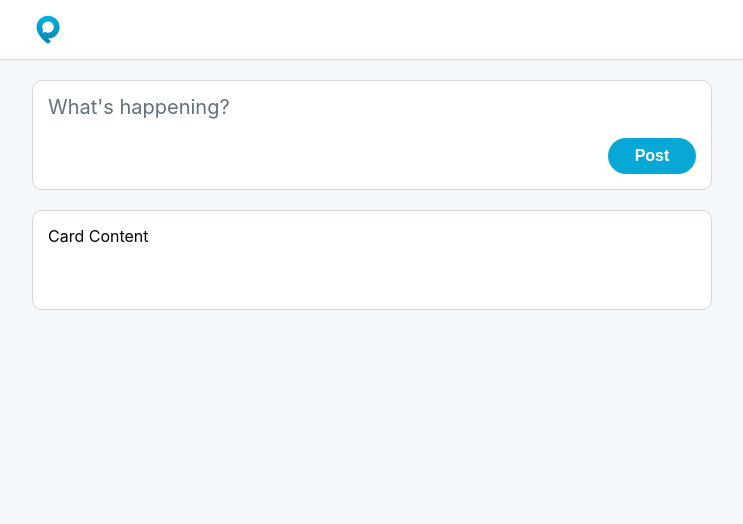
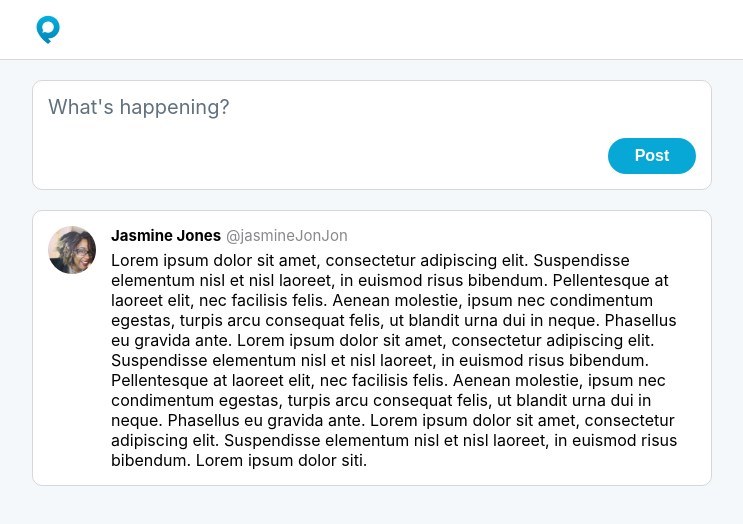
Before and after one commit to Matheuslm10/twitto, a React (Create React App) app: page / in a window 1280 px wide. Shown: the top 524 px of the page, without its empty margins (268-1011 px from the left). Built offline with nearby package versions, Linux system fonts and the light colour scheme.

Commit message:
feat: creates the base layout for the Post component.

```diff
--- /dev/null
+++ b/src/components/Post/index.tsx
@@ -0,0 +1,32 @@
+import React from 'react'
+import * as S from './styles'
+
+import Card from 'components/Card'
+
+import userExample from 'assets/user-example.jpeg'
+
+const user = {
+  name: 'Jasmine Jones',
+  username: 'jasmineJonJon',
+  postContent:
+    'Lorem ipsum dolor sit amet, consectetur adipiscing elit. Suspendisse elementum nisl et nisl laoreet, in euismod risus bibendum. Pellentesque at laoreet elit, nec facilisis felis. Aenean molestie, ipsum nec condimentum egestas, turpis arcu consequat felis, ut blandit urna dui in neque. Phasellus eu gravida ante. Lorem ipsum dolor sit amet, consectetur adipiscing elit. Suspendisse elementum nisl et nisl laoreet, in euismod risus bibendum. Pellentesque at laoreet elit, nec facilisis felis. Aenean molestie, ipsum nec condimentum egestas, turpis arcu consequat felis, ut blandit urna dui in neque. Phasellus eu gravida ante. Lorem ipsum dolor sit amet, consectetur adipiscing elit. Suspendisse elementum nisl et nisl laoreet, in euismod risus bibendum. Lorem ipsum dolor siti.',
+}
+
+const Post = () => {
+  return (
+    <Card>
+      <S.Wrapper>
+        <S.ProfilePicture src={userExample} />
+        <S.TextWrapper>
+          <S.UserInfoWrapper>
+            <h1>{user.name}</h1>
+            <h2>{'@' + user.username}</h2>
+          </S.UserInfoWrapper>
+          {user.postContent}
+        </S.TextWrapper>
+      </S.Wrapper>
+    </Card>
+  )
+}
+
+export default Post
--- /dev/null
+++ b/src/components/Post/styles.ts
@@ -0,0 +1,33 @@
+import styled from 'styled-components'
+
+export const Wrapper = styled.div`
+  display: flex;
+`
+
+export const ProfilePicture = styled.img`
+  height: 48px;
+  width: 48px;
+  border-radius: 100%;
+  margin-right: 15px;
+`
+
+export const TextWrapper = styled.div`
+  display: flex;
+  flex-direction: column;
+`
+
+export const UserInfoWrapper = styled.div`
+  display: flex;
+  margin-bottom: 5px;
+
+  h1 {
+    font-size: 15px;
+  }
+
+  h2 {
+    font-weight: normal;
+    font-size: 15px;
+    color: #87898c;
+    margin-left: 5px;
+  }
+`
--- a/src/components/PostMaker/index.tsx
+++ b/src/components/PostMaker/index.tsx
@@ -10,7 +10,6 @@ const PostMaker = () => {
       <S.Wrapper>
         <S.TextInput
           placeholder="What's happening?"
-          spellCheck="false"
           contentEditable="true"
           suppressContentEditableWarning={true}
         ></S.TextInput>
--- a/src/pages/HomePage/index.tsx
+++ b/src/pages/HomePage/index.tsx
@@ -1,8 +1,8 @@
 import React from 'react'
 import * as S from './styles'
 
-import Card from 'components/Card'
 import Header from 'components/Header'
+import Post from 'components/Post'
 import PostMaker from 'components/PostMaker'
 
 const HomePage = () => {
@@ -11,7 +11,7 @@ const HomePage = () => {
       <Header />
       <S.Wrapper>
         <PostMaker />
-        <Card>Card Content</Card>
+        <Post />
       </S.Wrapper>
     </>
   )
```
Also changed, not shown: src/assets/user-example.jpeg (added).
